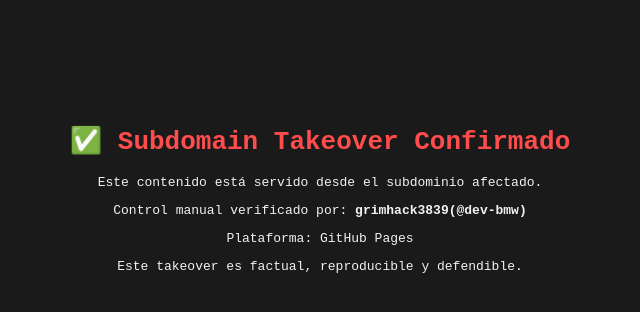
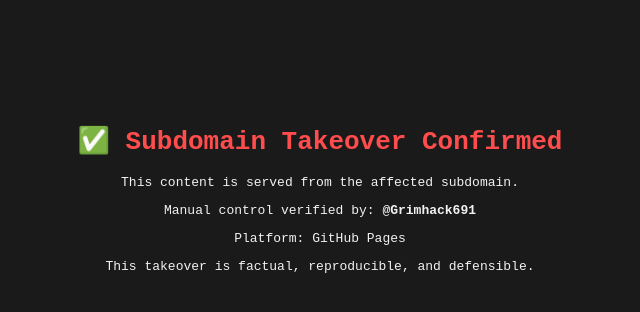
Before and after one commit to dev-bmw/dev-bmw.github.io, a plain HTML site: page index.html in a window 1280 px wide. Shown: the whole page, without its empty margins (320-960 px from the left). Drawn offline with Linux system fonts and the light colour scheme.

Commit message:
Update index.html

```diff
--- a/index.html
+++ b/index.html
@@ -1,8 +1,8 @@
 <!DOCTYPE html>
-<html lang="es">
+<html lang="en">
   <head>
     <meta charset="UTF-8" />
-    <title>Takeover confirmado</title>
+    <title>Takeover Confirmed</title>
     <style>
       body {
         background-color: #1a1a1a;
@@ -17,10 +17,10 @@
     </style>
   </head>
   <body>
-    <h1>✅ Subdomain Takeover Confirmado</h1>
-    <p>Este contenido está servido desde el subdominio afectado.</p>
-    <p>Control manual verificado por: <strong>grimhack3839(@dev-bmw)</strong></p>
-    <p>Plataforma: GitHub Pages</p>
-    <p>Este takeover es factual, reproducible y defendible.</p>
+    <h1>✅ Subdomain Takeover Confirmed</h1>
+    <p>This content is served from the affected subdomain.</p>
+    <p>Manual control verified by: <strong>@Grimhack691</strong></p>
+    <p>Platform: GitHub Pages</p>
+    <p>This takeover is factual, reproducible, and defensible.</p>
   </body>
 </html>
```
